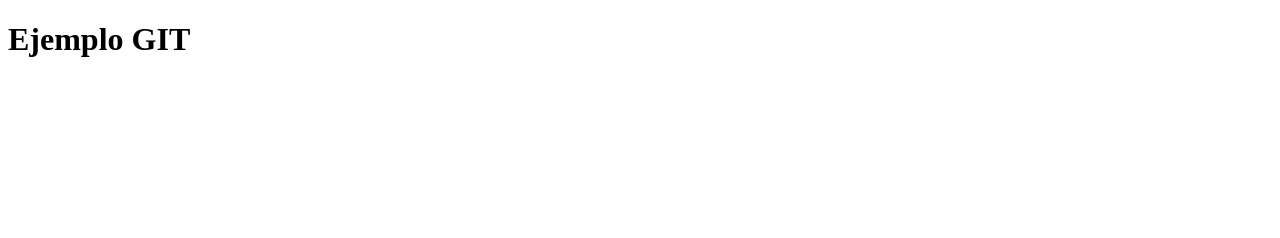
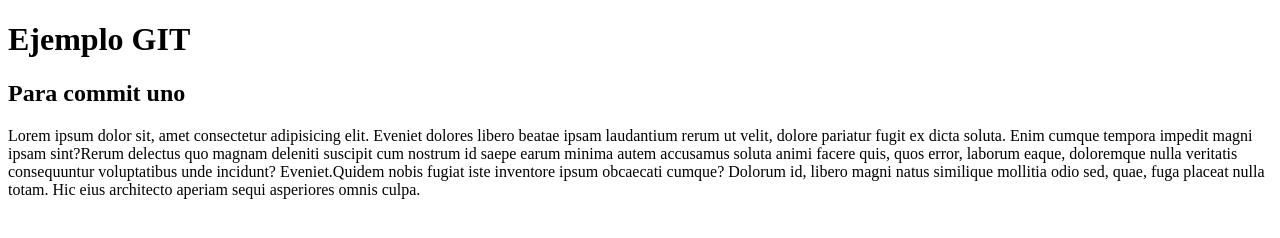
Before and after one commit to iDiegoB/Front, a plain HTML site: page index.html in a window 1280 px wide. Drawn offline with Linux system fonts and the light colour scheme.

Commit message:
Prueba de guardado

```diff
--- a/index.html
+++ b/index.html
@@ -1,15 +1,39 @@
 <!DOCTYPE html>
 <html lang="en">
-<head>
-    <meta charset="UTF-8">
-    <meta name="viewport" content="width=device-width, initial-scale=1.0">
+  <head>
+    <meta charset="UTF-8" />
+    <meta name="viewport" content="width=device-width, initial-scale=1.0" />
     <title>GIT</title>
-</head>
-<body>
+  </head>
+  <body>
     <!--git -v VER VERSION DE GIT
     git init INICIAR REPOSITORIO
-
+    git add . guarda todo de la carpeta principal
+    git add (nombre del archivo) guarda el archivo
+    git commit -m "Proyecto base" guardar comentado
+    git config --global user.name "Diego" Cambiar nombre global
+    git config --global user.email (email) Cambiar email global
+    git config --list corroborar cambios, muestra una lista (Q PARA SALIR)
+    git log ver los commit hechos
     -->
     <h1>Ejemplo GIT</h1>
-</body>
+    <h2>Para commit uno</h2>
+    <p>
+      <span
+        >Lorem ipsum dolor sit, amet consectetur adipisicing elit. Eveniet
+        dolores libero beatae ipsam laudantium rerum ut velit, dolore pariatur
+        fugit ex dicta soluta. Enim cumque tempora impedit magni ipsam
+        sint?</span
+      ><span
+        >Rerum delectus quo magnam deleniti suscipit cum nostrum id saepe earum
+        minima autem accusamus soluta animi facere quis, quos error, laborum
+        eaque, doloremque nulla veritatis consequuntur voluptatibus unde
+        incidunt? Eveniet.</span
+      ><span
+        >Quidem nobis fugiat iste inventore ipsum obcaecati cumque? Dolorum id,
+        libero magni natus similique mollitia odio sed, quae, fuga placeat nulla
+        totam. Hic eius architecto aperiam sequi asperiores omnis culpa.</span
+      >
+    </p>
+  </body>
 </html>
```
